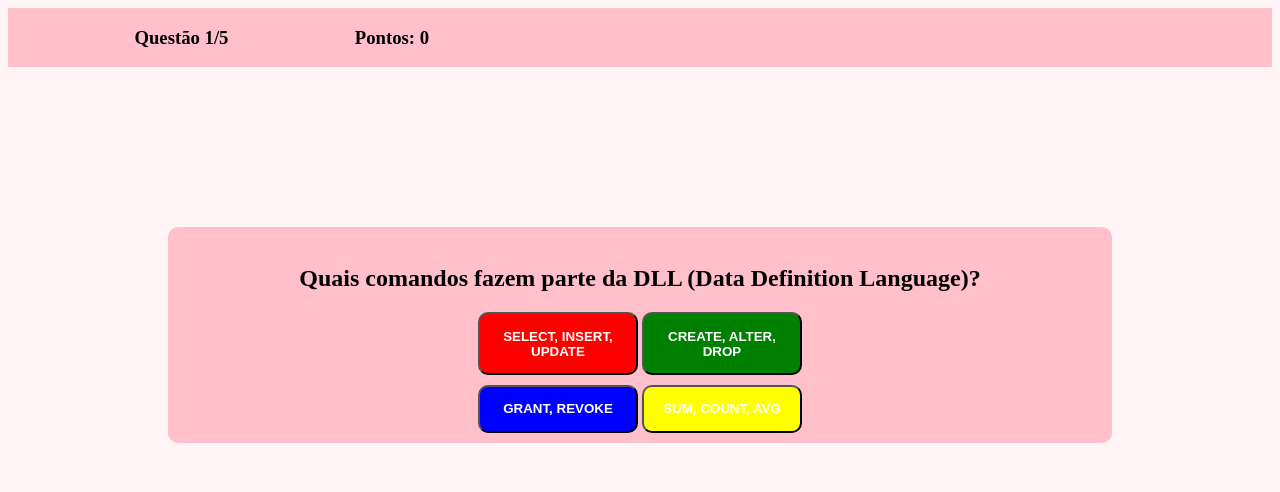
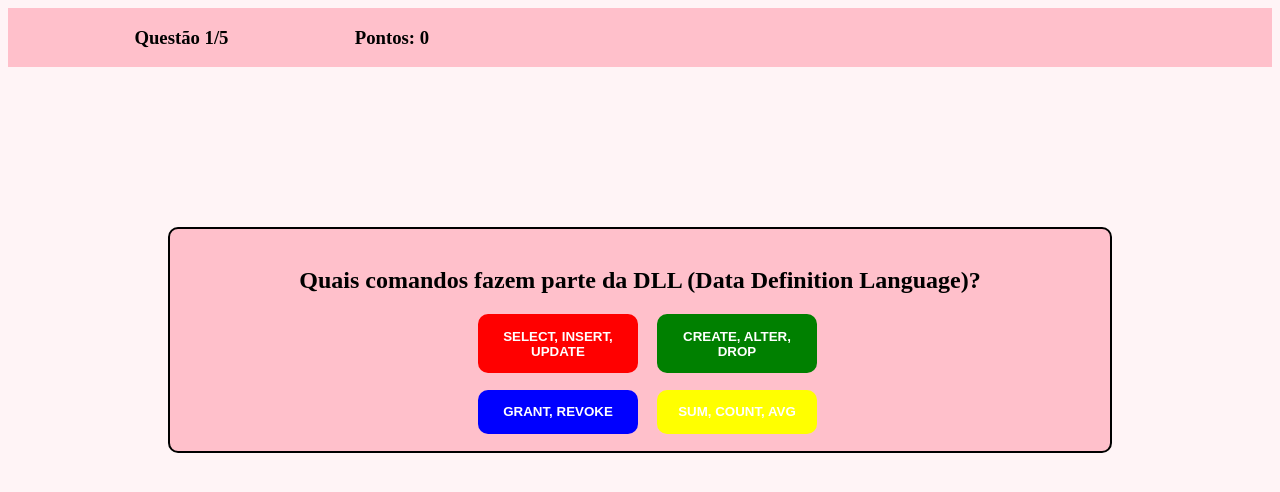
Before and after one commit to Vy0618/Coding, a plain HTML site: page QuizHTML/index.html in a window 1280 px wide. Drawn offline with Linux system fonts and the light colour scheme.

Commit message:
Update style.css

```diff
--- a/QuizHTML/style.css
+++ b/QuizHTML/style.css
@@ -9,7 +9,7 @@ header h3 {
 }
 
 
-body{
+body {
     background-color: rgba(255, 192, 203, 0.170);
 }
 
@@ -20,7 +20,7 @@ body{
     align-items: center;
     background-color: pink;
     border-radius: 10px;
-
+    border: solid 2px;
 }
 
 
@@ -28,11 +28,14 @@ body h2 {
     text-align: center;
     margin-left: 10%;
     margin-right: 10%;
+
 }
 
 
 .options {
     place-items: center;
+    justify-content: center;
+    align-items: center;
 }
 
 button {
@@ -41,31 +44,32 @@ button {
     border-radius: 10px;
     color: white;
     font-weight: bolder;
-    gap: 100vh;
-    margin-bottom: 10px;
+    margin-left: 15px;
+    margin-bottom: 7px;
+    border: 0px;
 }
 
 
-.conjunto1{
-    gap: 40px;
+.conjunto1 {
+
+    margin-bottom: 10px;
 
 }
 
 
-.conjunto2{
+.conjunto2 {
 
-     gap: 40px;
+    margin-bottom: 10px;
 }
 
 
 
 .b1 {
     background-color: red;
-
 }
 
 .b2 {
-    background-color: blue;
+    background-color: rgb(0, 0, 255);
 
 }
 
```
